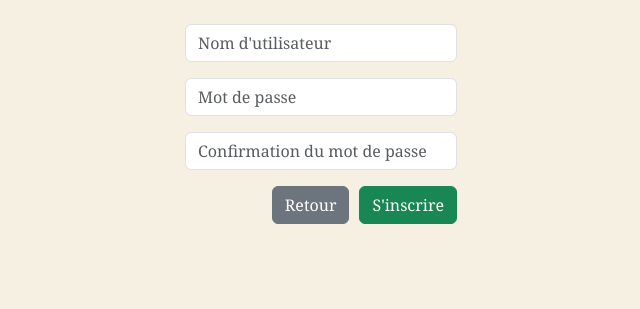
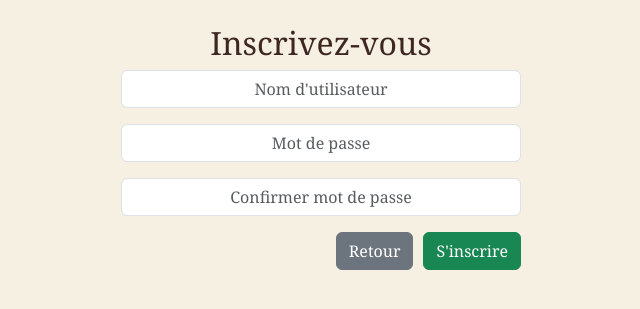
Before and after one commit to annelsopenclassrooms/Projet_09, a Django app: page /signup/ in a window 1280 px wide. Shown: the part 100-409 px from the top of the page, without its empty margins (319-959 px from the left). Run offline with Django 5.2, Linux system fonts and the light colour scheme.

Commit message:
inscription largeur champs et place holder au milieu

```diff
--- a/litreview/authentication/templates/authentication/signup.html
+++ b/litreview/authentication/templates/authentication/signup.html
@@ -2,12 +2,14 @@
 {% load static %}
 
 {% block content %}
-<div class="sign-row">
+<div class="custom-container">
+    <h2 style="text-align: center;"></h2style>Inscrivez-vous</h2>
+
         <form method="post" class="custom-form">
             {% csrf_token %}
 
-        <!-- Conteneur principal avec une largeur maximale -->
-        <div class="mx-auto" style="max-width: 400px;">
+            <!-- Conteneur principal sans largeur maximale -->
+            <div class="mx-auto" style="width: 100%; max-width: 400px;">
 
                 <!-- Champs Nom d’utilisateur -->
                 <div class="mb-3">
@@ -15,7 +17,8 @@
                         id="{{ form.username.id_for_label }}"
                         name="{{ form.username.html_name }}"
                         placeholder="Nom d'utilisateur"
-                       class="form-control">
+                        class="form-control"
+                        style="width: 100%; text-align: center;">
                     {% if form.username.errors %}
                         <div class="error-text">
                             {{ form.username.errors.0 }}
@@ -29,7 +32,8 @@
                         id="{{ form.password1.id_for_label }}"
                         name="{{ form.password1.html_name }}"
                         placeholder="Mot de passe"
-                       class="form-control">
+                        class="form-control"
+                        style="width: 100%; text-align: center;">
                     {% if form.password1.errors %}
                         <div class="error-text">
                             {{ form.password1.errors.0 }}
@@ -42,8 +46,9 @@
                     <input type="password"
                         id="{{ form.password2.id_for_label }}"
                         name="{{ form.password2.html_name }}"
-                       placeholder="Confirmation du mot de passe"
-                       class="form-control">
+                        placeholder="Confirmer mot de passe"
+                        class="form-control"
+                        style="width: 100%; text-align: center;">
                     {% if form.password2.errors %}
                         <div class="error-text">
                             {{ form.password2.errors.0 }}
@@ -62,5 +67,6 @@
 
             </div>
         </form>
+
 </div>
 {% endblock content %}
```
Lines whose indentation alone changed are shown as unchanged.
